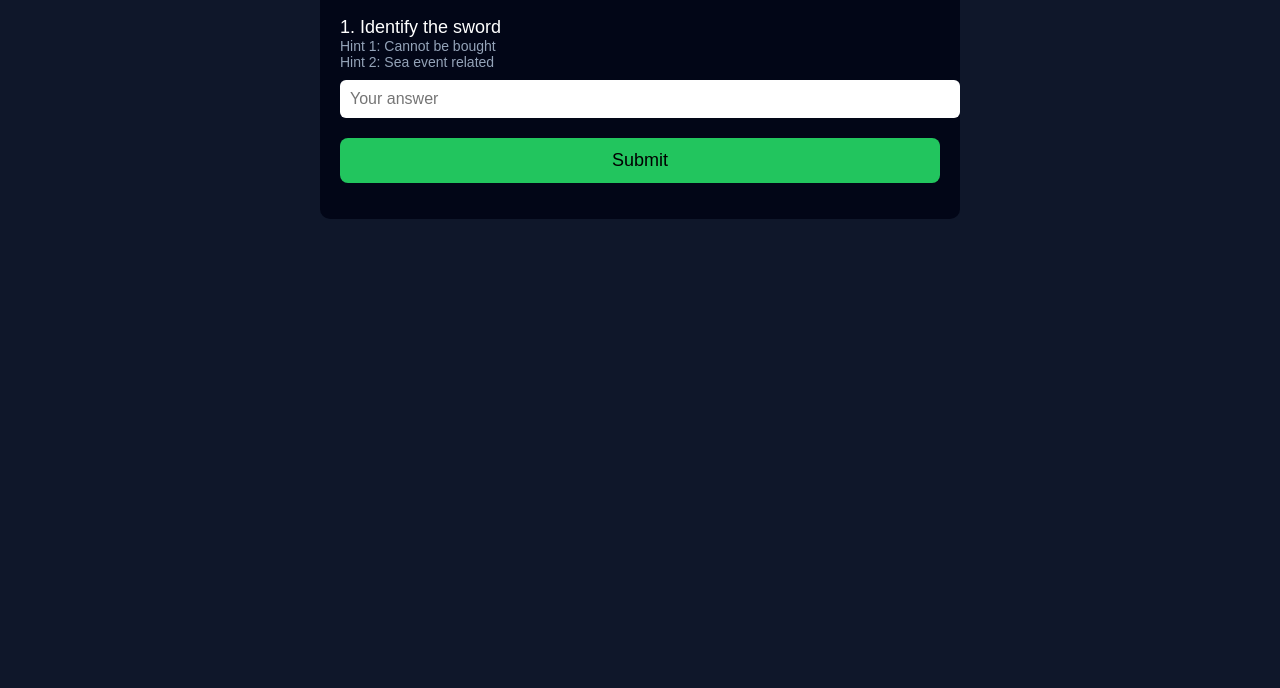
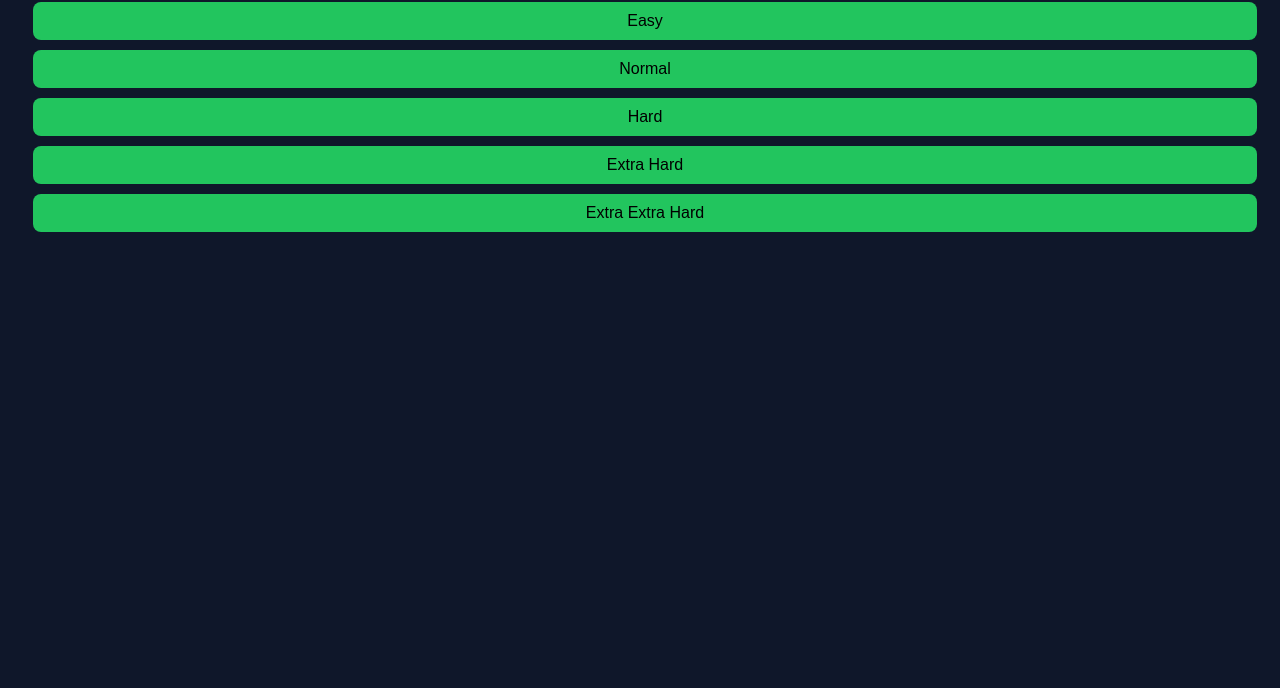
Before and after one commit to RENGOKUBMW/blox-fruits-quiz, a plain HTML site: page index.html in a window 1280 px wide. Shown: the part 112-800 px from the top of the page. Drawn offline with Linux system fonts and the light colour scheme.

Commit message:
Update index.html

```diff
--- a/index.html
+++ b/index.html
@@ -5,66 +5,121 @@
   <meta name="viewport" content="width=device-width, initial-scale=1">
   <style>
     body {
-      background: #0f172a;
-      color: white;
-      font-family: Arial;
-      padding: 20px;
+      background:#0f172a;
+      color:white;
+      font-family:Arial;
+      padding:20px;
+    }
+    h1 {text-align:center;}
+    button {
+      padding:10px;
+      margin:5px;
+      width:100%;
+      background:#22c55e;
+      border:none;
+      color:black;
+      font-size:16px;
+      border-radius:8px;
     }
     .box {
-      max-width: 600px;
-      margin: auto;
-      background: #020617;
-      padding: 20px;
-      border-radius: 10px;
+      background:#1e293b;
+      padding:15px;
+      border-radius:10px;
+      margin-top:15px;
     }
-    h1 { text-align: center; }
-    .q { margin-top: 20px; font-size: 18px; }
-    .hint { color: #94a3b8; font-size: 14px; }
     input {
-      width: 100%;
-      padding: 10px;
-      margin-top: 10px;
-      border-radius: 6px;
-      border: none;
-      font-size: 16px;
-    }
-    button {
-      margin-top: 20px;
-      width: 100%;
-      padding: 12px;
-      background: #22c55e;
-      border: none;
-      border-radius: 8px;
-      font-size: 18px;
+      width:100%;
+      padding:8px;
+      margin-top:5px;
+      border-radius:6px;
+      border:none;
     }
   </style>
 </head>
+
 <body>
 
-<div class="box">
-<h1>🏴‍☠️ Blox Fruits Quiz</h1>
+<h1>🍍 Blox Fruits Quiz</h1>
 
-<div class="q">1. Identify the sword</div>
-<div class="hint">
-Hint 1: Cannot be bought<br>
-Hint 2: Sea event related
+<div id="levels">
+  <button onclick="start('easy')">Easy</button>
+  <button onclick="start('normal')">Normal</button>
+  <button onclick="start('hard')">Hard</button>
+  <button onclick="start('xhard')">Extra Hard</button>
+  <button onclick="start('xxhard')">Extra Extra Hard</button>
 </div>
 
-<input id="a1" placeholder="Your answer">
+<div id="quiz" style="display:none"></div>
 
-<button onclick="check()">Submit</button>
-
-<p id="result"></p>
-</div>
+<h2 id="score"></h2>
 
 <script>
-function check() {
-  let ans = document.getElementById("a1").value.toLowerCase().trim();
-  if (ans === "pole v2" || ans === "polev2") {
-    document.getElementById("result").innerText = "✅ Correct!";
-  } else {
-    document.getElementById("result").innerText = "❌ Wrong! Correct answer: Pole V2";
+let marks = 0;
+
+const data = {
+easy: [
+  {q:"Which fruit is easiest for grinding?", a:"light"},
+  {q:"Max level currently?", a:"2800"}
+],
+
+normal: [
+  {q:"Which sword is required for True Triple Katana?", a:"saddi shisui wando"},
+  {q:"Which NPC gives instinct v2?", a:"usopp"}
+],
+
+hard: [
+  {q:"Which race v4 uses whirlpool ability?", a:"shark"},
+  {q:"Which island spawns Dough King?", a:"cake land"}
+],
+
+xhard: [
+  {q:"Which fruit awakening is best for PvP?", a:"dough"},
+  {q:"Which sword is used in most PvP combos?", a:"cursed dual katana"}
+],
+
+xxhard: [
+  {
+    q:"Name a Dough + CDK PvP combo AND explain how you know it works",
+    a:"subjective"
+  },
+  {
+    q:"Create a combo using Leopard + Godhuman and explain timing",
+    a:"subjective"
   }
+]
+};
+
+function start(level){
+  document.getElementById("levels").style.display="none";
+  const quiz = document.getElementById("quiz");
+  quiz.style.display="block";
+  quiz.innerHTML="";
+  marks=0;
+
+  data[level].forEach((item,i)=>{
+    quiz.innerHTML+=`
+      <div class="box">
+        <b>Q${i+1}. ${item.q}</b>
+        <input id="a${i}">
+      </div>
+    `;
+  });
+
+  quiz.innerHTML+=`<button onclick="check('${level}')">Submit</button>`;
+}
+
+function check(level){
+  data[level].forEach((item,i)=>{
+    let ans=document.getElementById("a"+i).value.toLowerCase();
+    if(item.a==="subjective"){
+      marks+=5; // full marks for explanation
+    } else if(ans.includes(item.a)){
+      marks+=5;
+    }
+  });
+
+  document.getElementById("score").innerHTML=
+    "🏆 Your Score: "+marks+" / "+(data[level].length*5);
 }
 </script>
 
```
